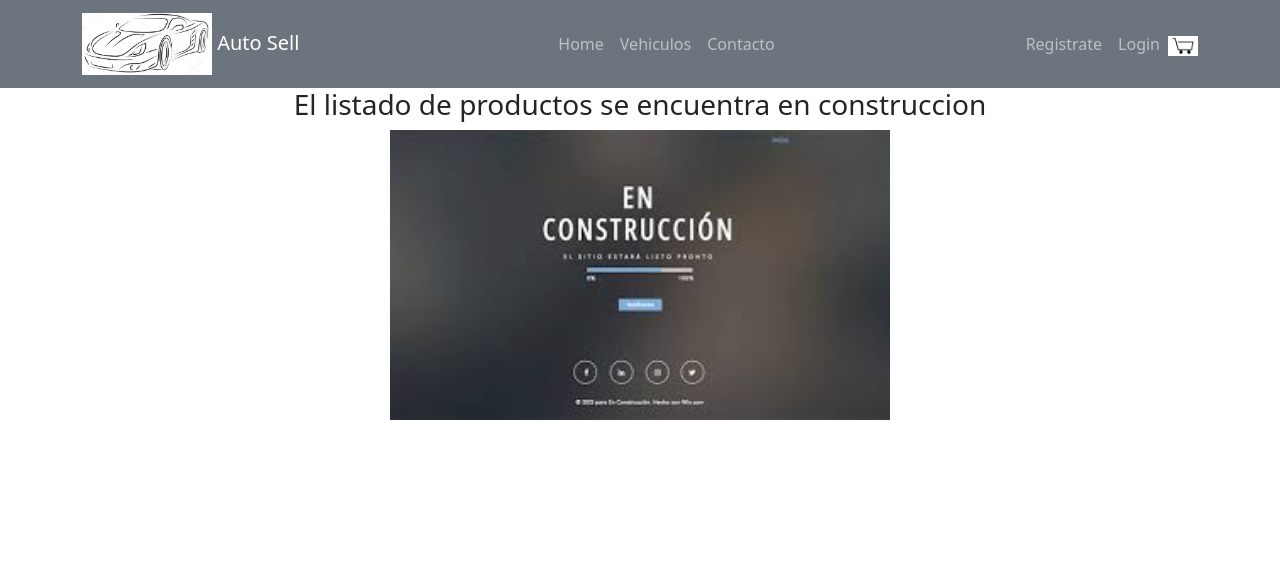
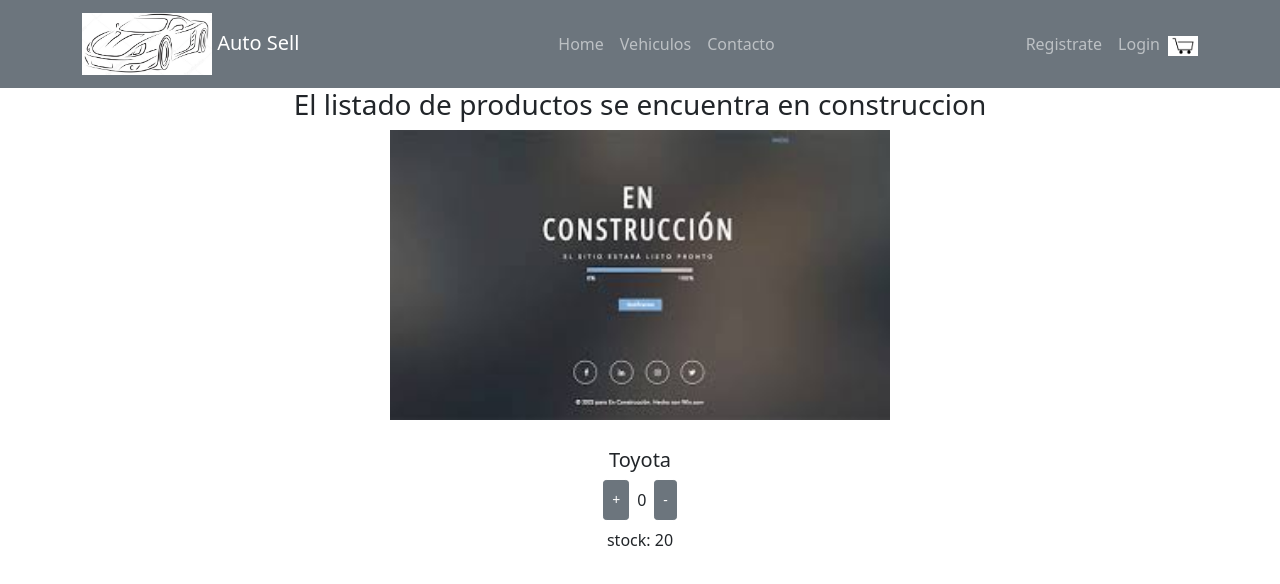
Before and after one commit to Seba-Rigeiro/react-app, a React (Create React App) app: page / in a window 1280 px wide. Shown: the top 584 px of the page. Built offline with nearby package versions, Linux system fonts and the light colour scheme.

Commit message:
Se agrega ItemCount

```diff
--- a/src/App.js
+++ b/src/App.js
@@ -1,14 +1,23 @@
 import 'bootstrap/dist/css/bootstrap.min.css';
 import NavBar from './components/NavBar.js'
+import ItemCount from './components/ItemCount'
 import ItemListContainer from './components/ItemListContainer.js';
 
 
 function App() {
   return (
     <div className="App">
-      <NavBar />
+      <header>
+        <NavBar />
+      </header>
+
+      <section>
       <ItemListContainer greeting="El listado de productos se encuentra en construccion"/>
+      <ItemCount />
+      </section>
+
     </div>
+
   );
 }
 
--- /dev/null
+++ b/src/components/ItemCount.js
@@ -0,0 +1,33 @@
+import { useState } from 'react';
+
+function ItemCount () {
+    const stock = 20;
+    const [ count, setCount ] = useState (0)
+    const addItem = () => {
+        if (count < stock) {
+            setCount (count + 1)
+        }
+    }
+    const removeItem = () => {
+        if (count > 0) {
+            setCount (count - 1)
+        }
+    }
+
+    return (
+        <div className=" p-3 text-center">
+           {/*  <img src="" className="" /> */}
+            <div className="card-body">
+                <h5 className="card-subtitle">Toyota</h5>
+                <div className="d-inline-flex p-2 bd-highlight">
+                    <button type="button" className="btn btn-secondary btn-sm" onClick={addItem}>+</button>
+                    <p className="card-text m-2">{count}</p>
+                    <button type="button" className="btn btn-secondary btn-sm "onClick={removeItem}>-</button>
+                </div>
+                <p>stock: {stock}</p>
+            </div>
+        </div>
+    )
+}
+
+export default ItemCount;
```
